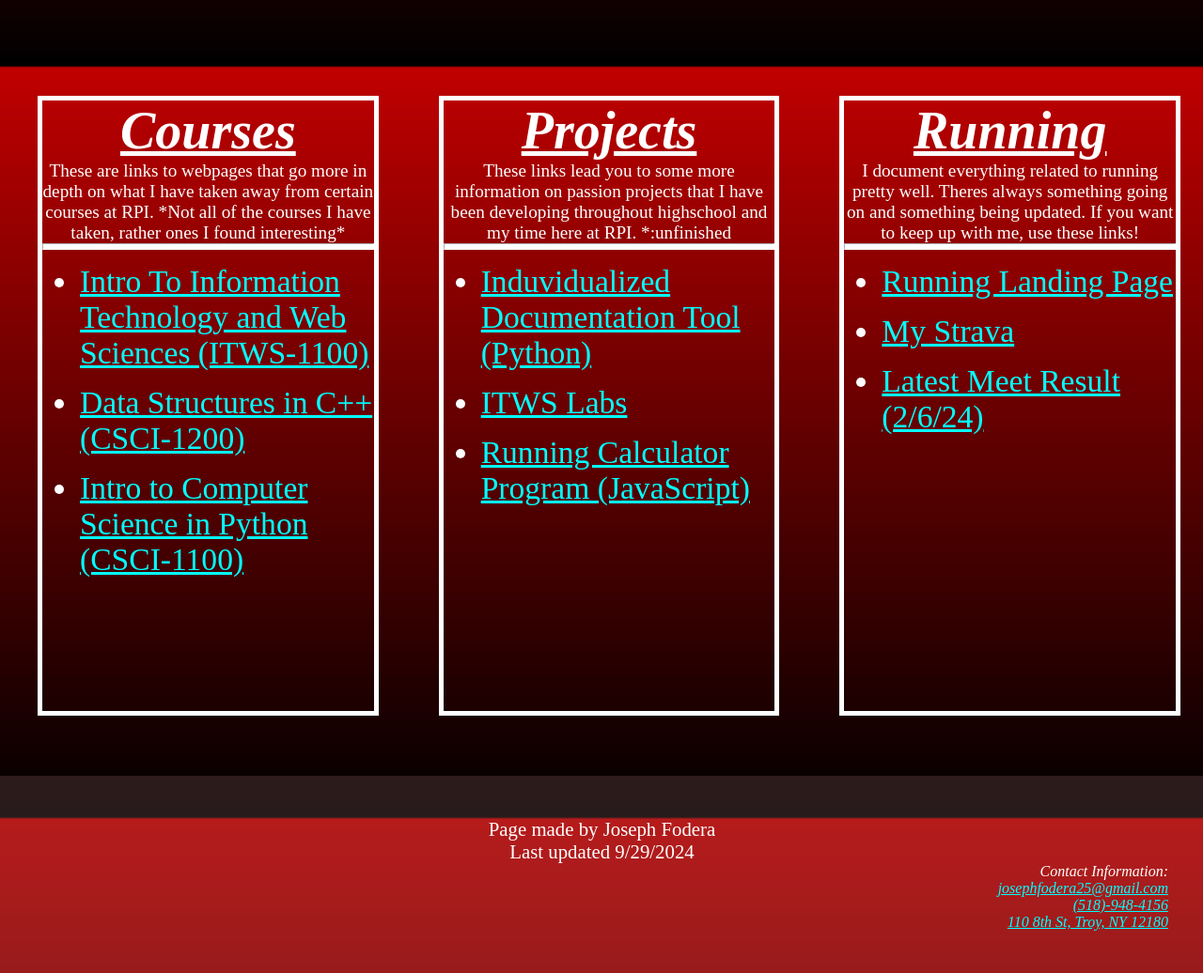
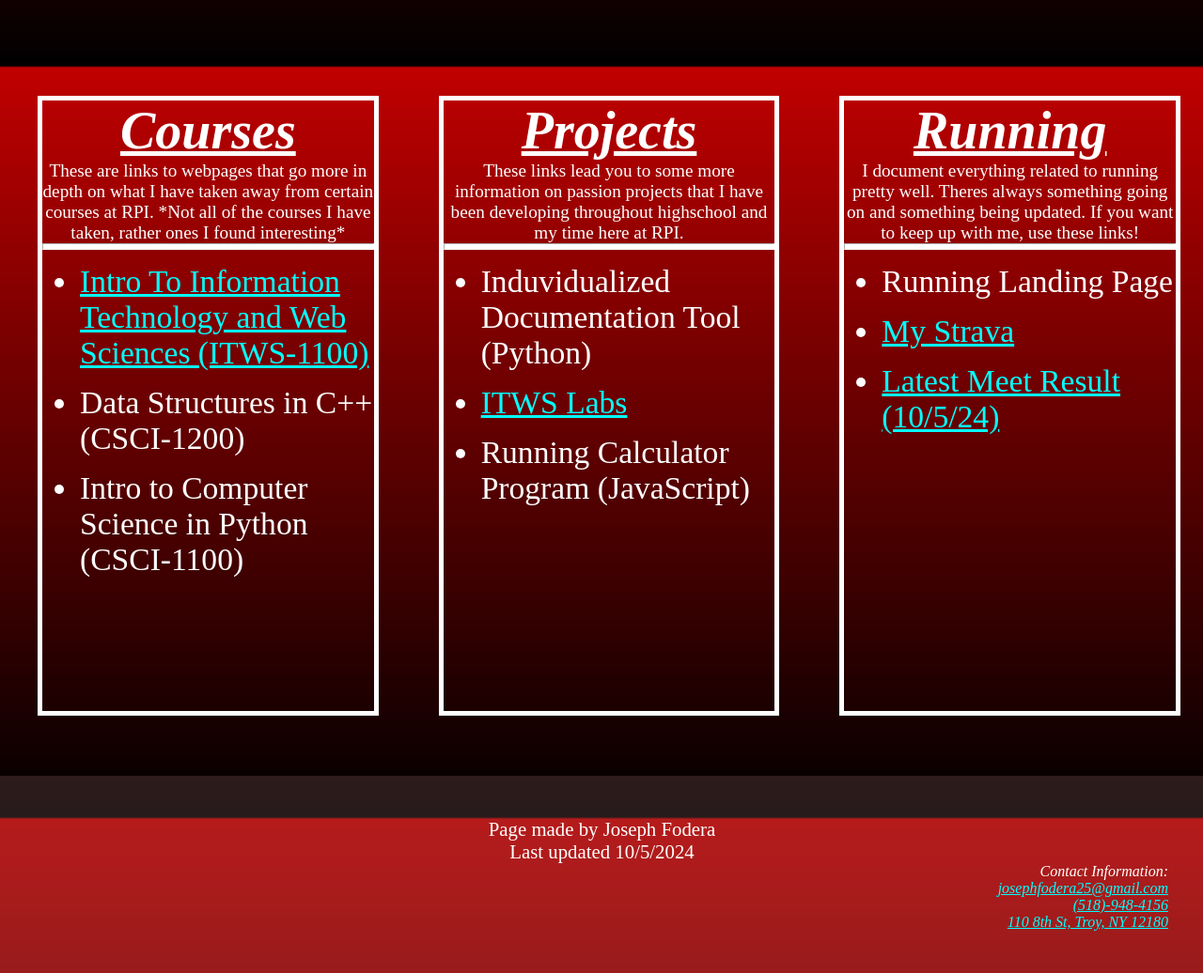
Before and after one commit to jfodera/Fodera-Home, a PHP site: page / in a window 1280 px wide. Shown: the part 729-1765 px from the top of the page at 94% size. Run offline with PHP 8.4, Linux system fonts and the light colour scheme.

Commit message:
Link Updates
Made Pages that are not built inacsessible

```diff
--- a/courses/itws/labs/lab10/inclassexample/includes/functions.inc.php
+++ b/courses/itws/labs/lab10/inclassexample/includes/functions.inc.php
@@ -11,6 +11,7 @@ function buildMenu() {
 	// we are on the page that matches the URL
 	$menuOutput = '<ul id="menu">';
 	foreach ($menu as $key => $value) {
+		//$_Server, returns the name of the path of the file path currrently executing
 		if($_SERVER['PHP_SELF'] == "$key.php") {
 			$selected = ' class="selected"';
 		} else {
--- a/courses/itws/labs/lab10/inclassexample/index.php
+++ b/courses/itws/labs/lab10/inclassexample/index.php
@@ -94,6 +94,7 @@ if ($havePost) {
          // Setup a prepared statement. Alternately, we could write an insert statement - but
          // *only* if we escape our data using addslashes() or (better) mysqli_real_escape_string().
          $insQuery = "insert into actors (`last_name`,`first_name`,`dob`) values(?,?,?)";
+         //prepare prevents injection attacts (directly inserting from form data)
          $statement = $db->prepare($insQuery);
          // bind our variables to the question marks
          $statement->bind_param("sss", $lastNameForDb, $firstNamesForDb, $dobForDb);
--- a/index.html
+++ b/index.html
@@ -73,10 +73,10 @@
                 <a href="courses/itws/labs/projects.html">Intro To Information Technology and Web Sciences (ITWS-1100) </a>
             </li>
             <li>
-              <a href="courses/ds.html">Data Structures in C++ (CSCI-1200) </a>
+              Data Structures in C++ (CSCI-1200)
             </li>
             <li>
-              <a href="courses/cs.html">Intro to Computer Science in Python (CSCI-1100) </a>
+              Intro to Computer Science in Python (CSCI-1100)
             </li>
           </ul>
         </div>
@@ -84,18 +84,18 @@
 
         <div id="projects">
           <h3>Projects </h3>
-          <p class="desc">These links lead you to some more information on passion projects that I have been developing throughout highschool and my time here at RPI. *:unfinished </p>
+          <p class="desc">These links lead you to some more information on passion projects that I have been developing throughout highschool and my time here at RPI. </p>
           <hr class="tabs">
 
           <ul class="tabBuls">
             <li>
-                <a href="projects/idt.html">Induvidualized Documentation Tool (Python)</a>
+                Induvidualized Documentation Tool (Python)
             </li>
             <li>
               <a href="courses/itws/labs/projects.html">ITWS Labs</a>
             </li>
             <li>
-              <a href="projects/runcalc.html">Running Calculator Program (JavaScript) </a>
+              Running Calculator Program (JavaScript)
             </li>
           </ul>
         </div>
@@ -108,13 +108,13 @@
 
           <ul class="tabBuls">
             <li>
-                <a href="running/runlan.html">Running Landing Page</a>
+                Running Landing Page
             </li>
             <li>
               <a href="https://www.strava.com/athletes/87761326">My Strava</a>
             </li>
             <li>
-              <a href="https://ny.milesplit.com/meets/586353-big-apple-invitational-2024/info">Latest Meet Result (2/6/24)</a>
+              <a href="https://tfrrs.org/results/xc/23367/Highlander_Invitational">Latest Meet Result (10/5/24)</a>
             </li>
           </ul>
         </div>
@@ -126,7 +126,7 @@
 
     <footer>
       <p class= "updates">Page made by Joseph Fodera </p>
-      <p class= "updates">Last updated 9/29/2024</p>
+      <p class= "updates">Last updated 10/5/2024</p>
       <p class="contact">Contact Information:</p>
       <p class= "contact"><a href="mailto:josephfodera25@gmail.com">josephfodera25@gmail.com</a></p>
       <p class= "contact"><a href="tel:5189484156">(518)-948-4156</a></p>
```
Also changed, not shown: 1 other file.
